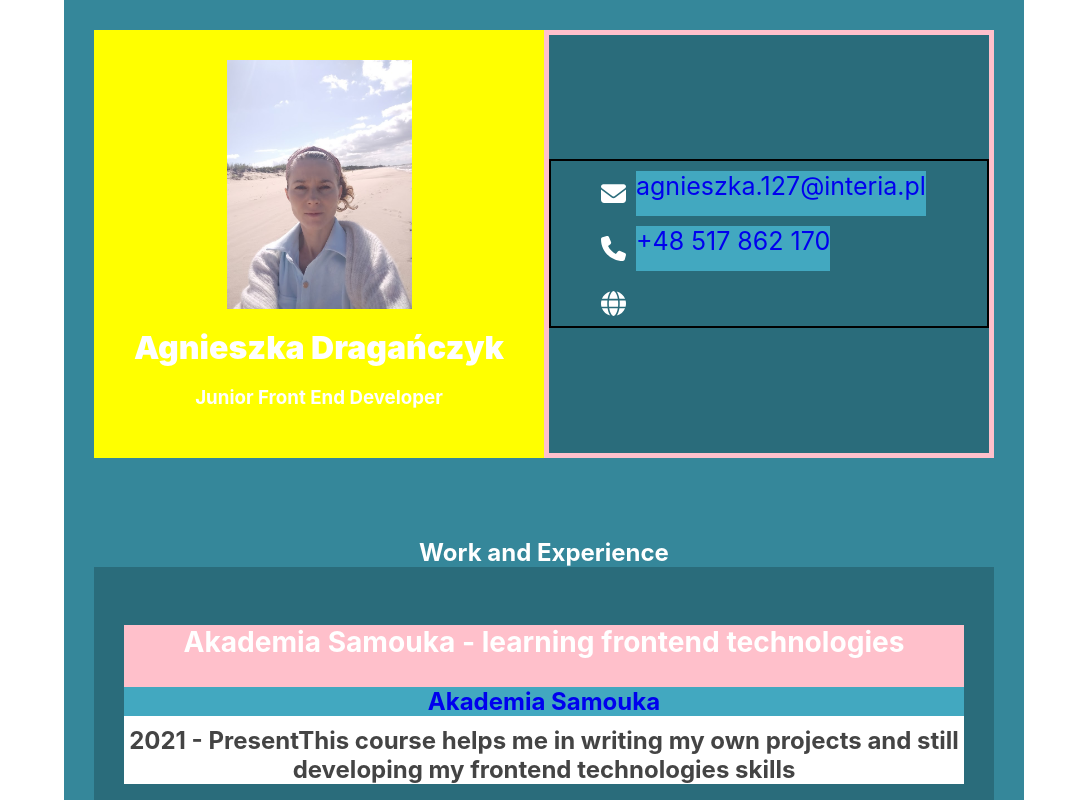
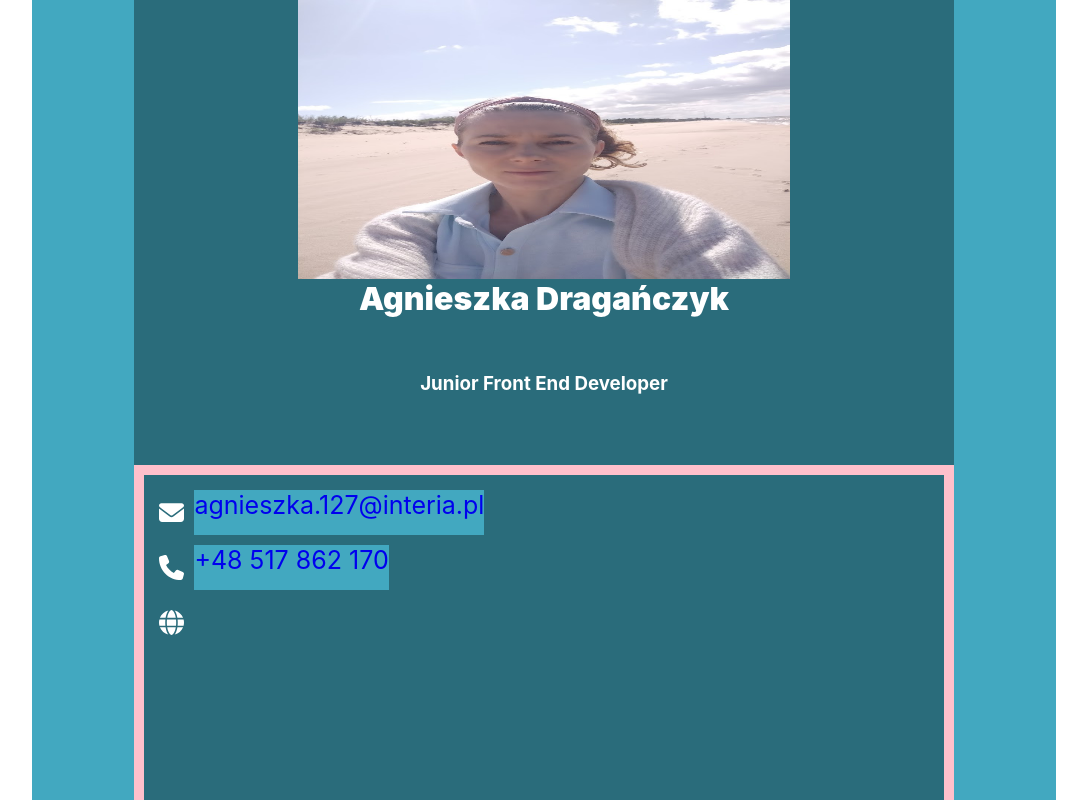
Before and after one commit to AgnieszkaDra/CV-React, a React (Create React App) app: page / in a window 1280 px wide. Shown: the top 800 px of the page, without its empty margins (96-1183 px from the left). Built offline with nearby package versions, Linux system fonts and the light colour scheme.

Commit message:
style header

```diff
--- a/src/components/Contacts/styles.module.css
+++ b/src/components/Contacts/styles.module.css
@@ -1,21 +1,9 @@
 .root {
-
-
+  border: 10px solid pink;
+  padding: 5px;
   background: rgba(0, 0, 0, 0.2);
   text-align: center;
   color: #fff;
-  margin: 0;
-  display: flex;
-  justify-content: center;
- flex-direction: column;
- border: 5px solid pink;
-
-
-
-  /* justify-content:center;
-  align-items: center; */
-
-
 }
 
 .name {
--- a/src/components/ContactsList/styles.module.css
+++ b/src/components/ContactsList/styles.module.css
@@ -9,7 +9,6 @@
   margin-left: auto;
   margin-right: auto;
   flex-direction: column;
-  background-color: pink;
 
 }
 
@@ -21,7 +20,6 @@
 }
 
 .list {
-  border: 2px solid black;
   list-style: none;
 }
 
--- a/src/components/HeaderContainer/styles.module.css
+++ b/src/components/HeaderContainer/styles.module.css
@@ -1,17 +1,45 @@
 .root {
-
-  padding: 30px;
   background: rgba(0, 0, 0, 0.2);
   text-align: center;
   color: #fff;
+}
+
+.header {
+  display: grid;
+  width: 80%;
+  /* max-width: 1100px; */
+  grid-template-columns: 1fr;
+  grid-template-rows: 50% 50%;
+}
+
+@media screen and (max-width: 768px) {
+  .header {
+    max-width: 100%;
+  }
+}
+
+@media screen and (max-width: 480px) {
+  .header {
+    max-width: 100%;
+  }
+}
+
+
+/* .header > * {
+  display: flex;
+  justify-content: center;
+  align-items: center;
+  flex-direction: column;
+  max-width: 100%;
 
 }
 
-.header {
+@media(min-width:768px) {
+  .header {
+   grid-template-columns: 1fr;
+   grid-template-rows: 1fr 1fr;
+  }
+}
 
-  display: grid;
-  height: 100%;
-  grid-template-columns: 1fr 1fr;
-  grid-template-rows: 100%;
 
-}
+ */
--- a/src/components/MainProfile/MainProfile.js
+++ b/src/components/MainProfile/MainProfile.js
@@ -10,10 +10,11 @@ export const MainProfile = (props) => {
   } = props
 
   const mainProfileClass = classes[className]
+  const mainProfilePhoto = `${classes[className + 'photo']}`
   return (
 
     <div className={`${classes.root}${className ? ` ${mainProfileClass}` : ''}`}>
-      <img className={'photo'} src={logo} alt="" style={{ maxWidth: 185 }} />
+      <img className={mainProfilePhoto} src={logo} alt="" />
       <h1 className={'name'}>{props.name}</h1>
       <h3 className={'tagname'}>{props.title}</h3>
     </div>
--- a/src/components/MainProfile/styles.module.css
+++ b/src/components/MainProfile/styles.module.css
@@ -1,21 +1,29 @@
 .root {
-
-  padding: 30px;
+  /* border: 10px solid pink; */
   background: rgba(0, 0, 0, 0.2);
   text-align: center;
   color: #fff;
-
 }
 
 .mainProfile {
-  background-color: yellow;
+    display: grid;
+    grid-template-columns: 1fr;
+    grid-template-rows: 60% 20% 20%;
+    width: 100%;
+    height: 100%;
+}
+
+
+
+img {
+  width: 60%;
+  height: 100%;
+  margin: auto;
 }
 
 .name {
-
-    font-size: 32px;
-    font-weight: 900;
-    margin-top: 0;
-    margin-bottom: 10px;
-
+  font-size: 32px;
+  font-weight: 900;
+  margin-top: 0;
+  margin-bottom: 10px;
 }
--- a/src/index.css
+++ b/src/index.css
@@ -9,6 +9,12 @@ body {
 
 html, body {
   height: 100%;
+  margin: 0;
+  padding: 0;
+  box-sizing: border-box;
+}
+
+body, h1, h2, h3, h4, h5, h6, p, ul, ol, li {
   margin: 0;
   padding: 0;
 }
@@ -25,12 +31,27 @@ code {
 
 .container {
   background: #42A8C0;
-  max-width: 960px;
+  position: relative;
+  box-sizing: border-box;
+  display: flex;
+  justify-content: center;
+  align-items: center;
+  flex-direction: column;
+  height: 100%;
+  max-width: 80%;
   margin: 0 auto;
-  position: relative;
 }
 
-
+@media screen and (max-width: 768px) {
+  .container {
+    max-width: 90%;
+  }
+}
+@media screen and (max-width: 480px) {
+  .container {
+    max-width: 100%;
+  }
+}
 
 header .profile-container {
   padding: 30px;
```
